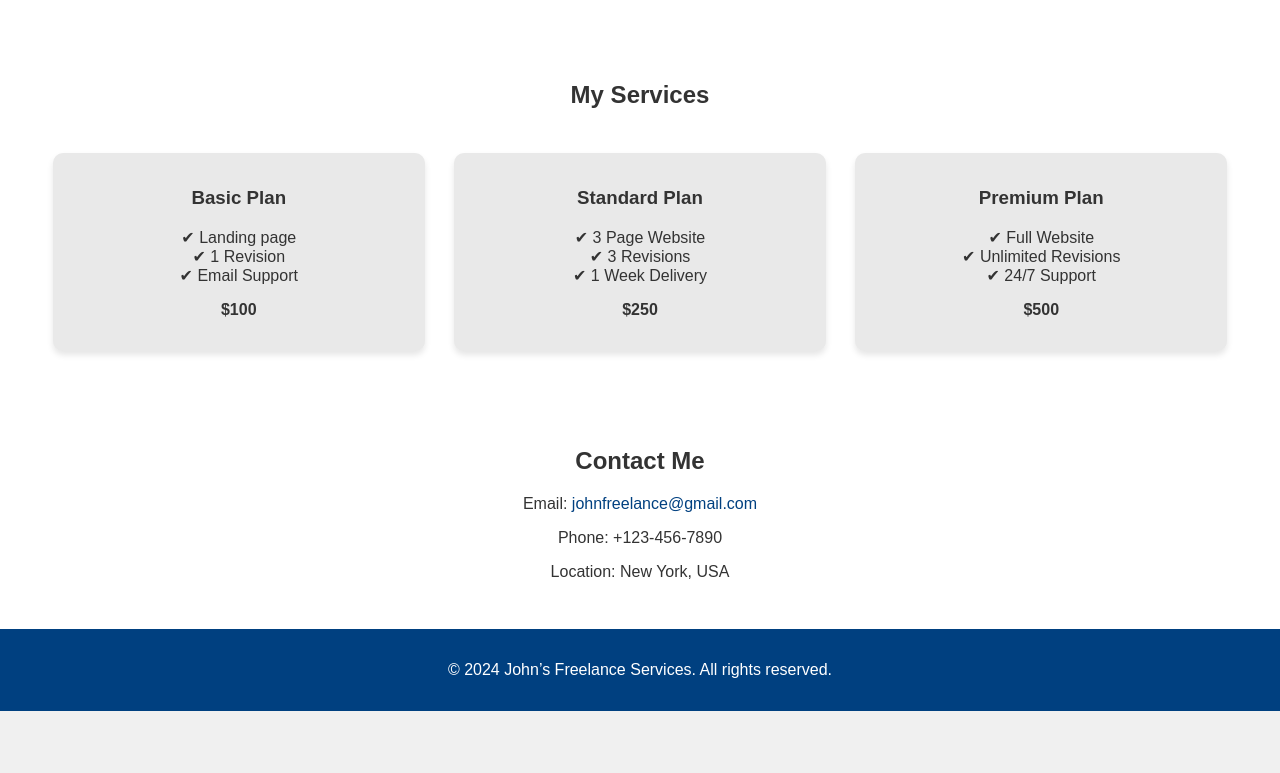
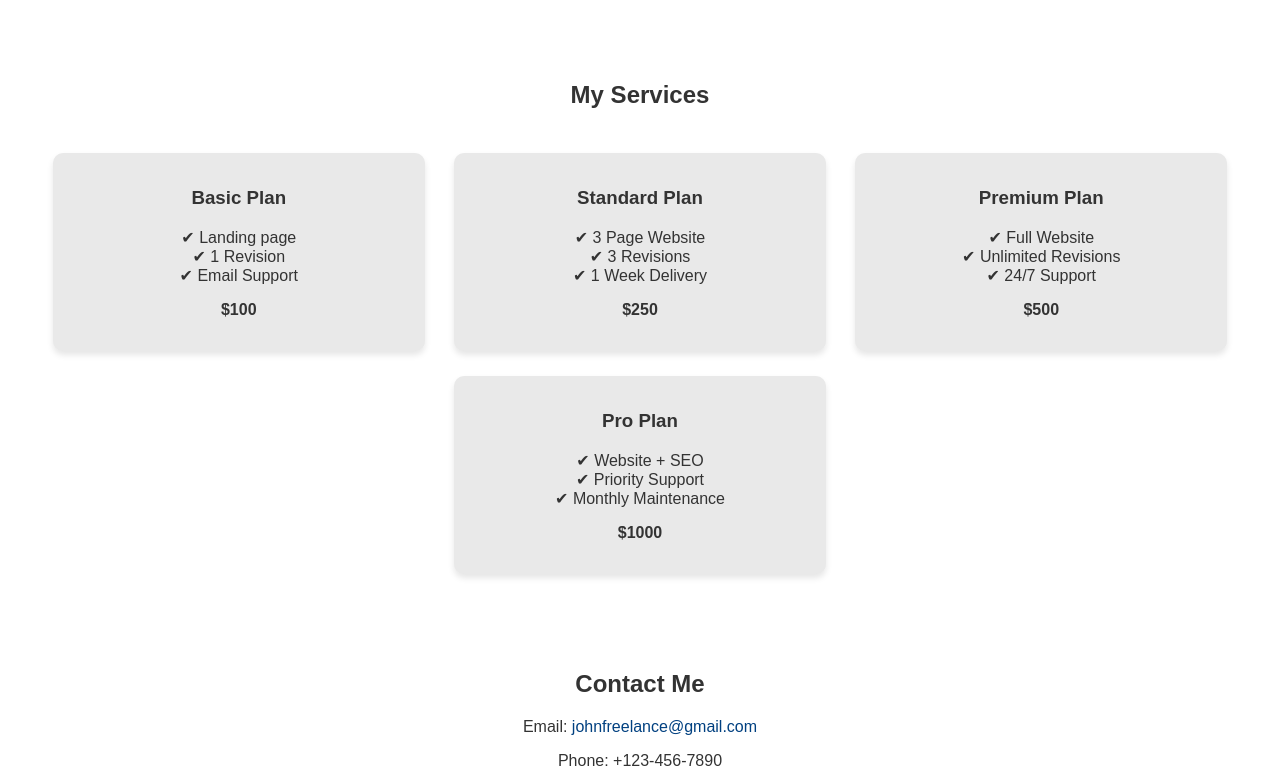
Before and after one commit to Ashkhatoyan/freelancerwbp, a plain HTML site: page index.html in a window 1280 px wide. Shown: the part 469-1242 px from the top of the page. Before the commit the page ends 1180 px from the top, so only its background shows below. Drawn offline with Linux system fonts and the light colour scheme.

Commit message:
New Service

```diff
--- a/index.html
+++ b/index.html
@@ -39,12 +39,12 @@
           <p>✔ Full Website<br>✔ Unlimited Revisions<br>✔ 24/7 Support</p>
           <p><strong>$500</strong></p>
         </div>
-      <!-- <div class="tariff">
+      <div class="tariff">
           <h3>Pro Plan</h3>
           <p>✔ Website + SEO<br>✔ Priority Support<br>✔ Monthly Maintenance</p>
           <p><strong>$1000</strong></p>
         </div>
-        --->
+
 
   </section>
 
```
